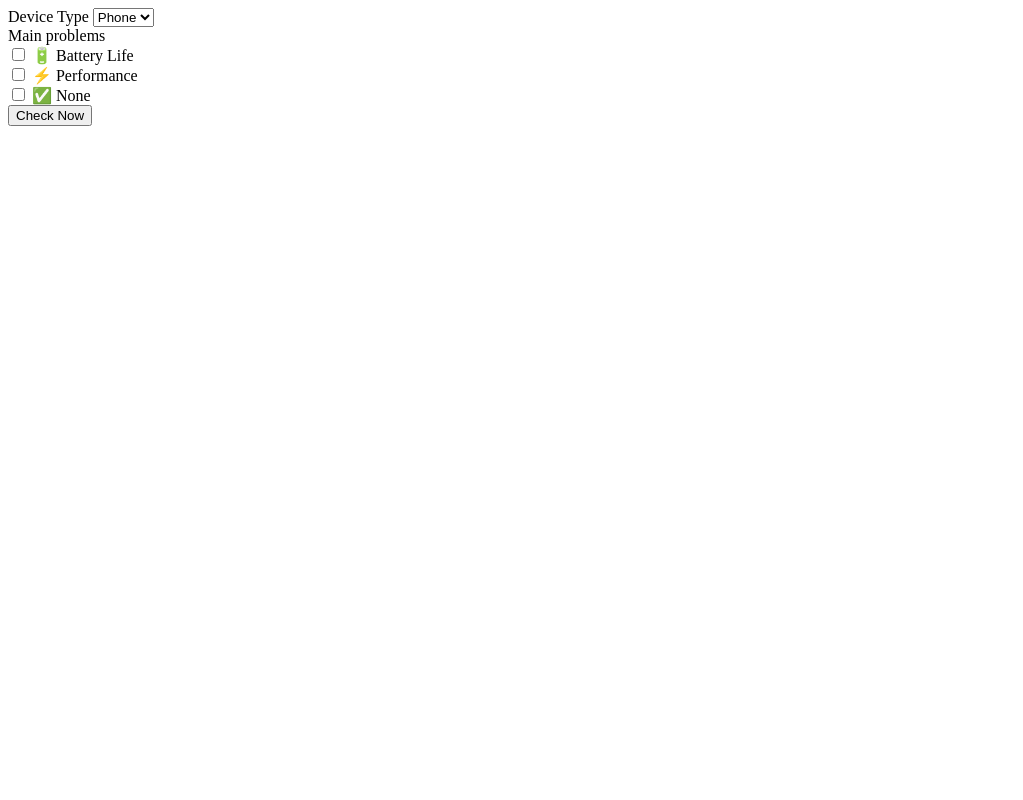
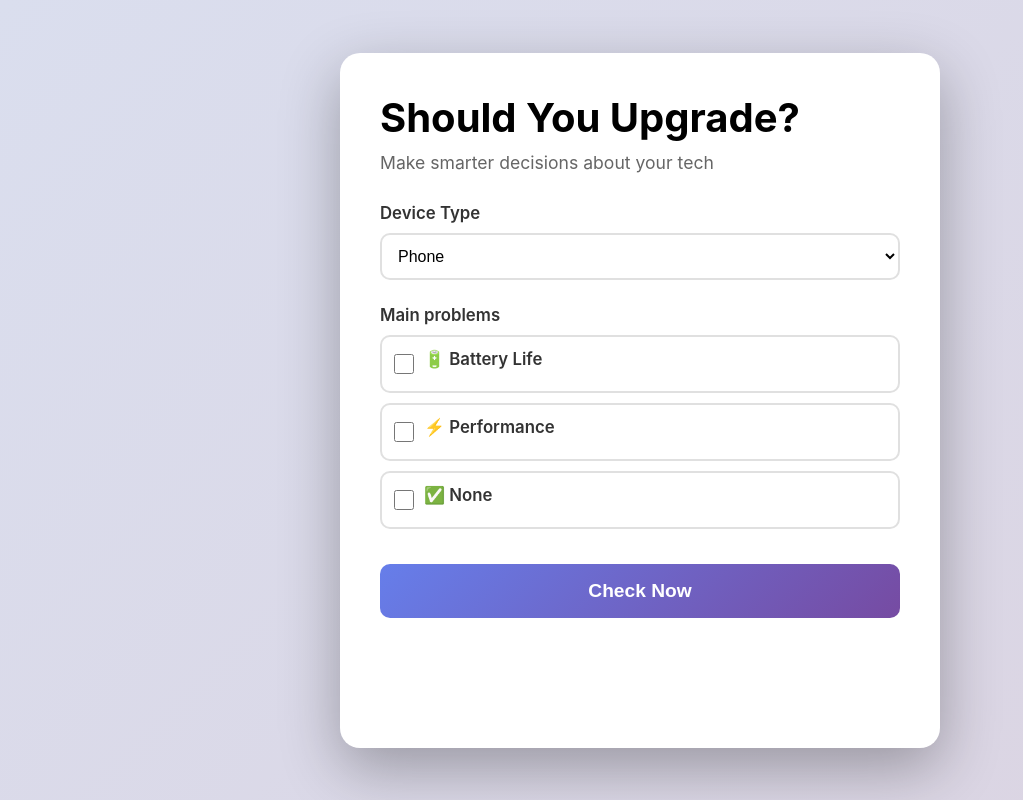
Before and after one commit to 4ndr3jS/ShouldYouUpgrade, a plain HTML site: page index.html in a window 1280 px wide. Shown: the whole page, without its empty margins (0-1023 px from the left). Drawn offline with Linux system fonts and the light colour scheme.

Commit message:
Added title, subtitle, wrapped everything in a cntainer

```diff
--- a/index.html
+++ b/index.html
@@ -4,9 +4,14 @@
     <meta charset="UTF-8">
     <meta name="viewport" content="width=device-width, initial-scale=1.0">
     <title>Should You Upgrade?</title>
+    <link rel="stylesheet" href="styles.css">
 </head>
 <body>
     <div class="container">
+        <h1>Should You Upgrade?</h1>
+        <p class="subtitle">Make smarter decisions about your tech</p>
+
+        <div class="inputGroup">
             <label>Device Type</label>
             <select id="deviceType">
                 <option value="phone">Phone</option>
@@ -34,5 +39,6 @@
         <button onclick="checkUpgrade()">Check Now</button>
 
         <div class="result" id="result"></div>
+    </div>
 </body>
 </html>
```
Lines whose indentation alone changed are shown as unchanged.
